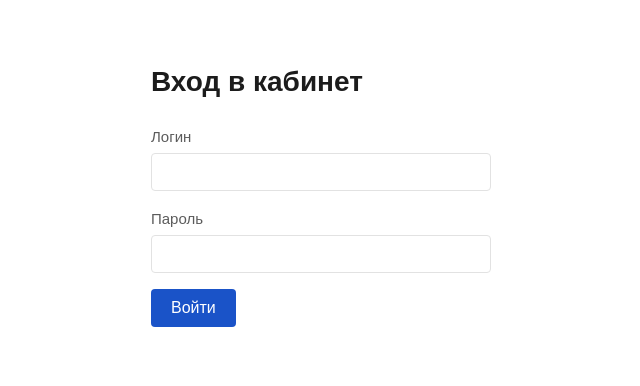
After one commit to claude-code-kurs/radar-zayavok, a FastAPI app: template templates/login.html in a window 1280 px wide. The commit adds this page. Shown: the top 386 px of the page, without its empty margins (319-959 px from the left). Run offline with FastAPI, Linux system fonts and the light colour scheme; the template is opened without the code that fills it, so the values that code supplies are empty.

Commit message:
Урок 4: база, кабинет, вход по паролю

```diff
--- /dev/null
+++ b/auth.py
@@ -0,0 +1,62 @@
+"""Пароль кабинета и подпись cookie входа.
+
+Пароль нигде не хранится в открытом виде: в `.env` лежит только его хеш.
+Чтобы получить строку для `.env`, запустить:
+
+    python auth.py "пароль"
+"""
+
+import hashlib
+import hmac
+import secrets
+
+COOKIE_NAME = "cabinet_session"
+ITERATIONS = 200000
+
+
+def hash_password(password, salt=None):
+    """Возвращает строку вида pbkdf2_sha256$итерации$соль$хеш."""
+    if salt is None:
+        salt = secrets.token_hex(16)
+    digest = hashlib.pbkdf2_hmac(
+        "sha256", password.encode("utf-8"), bytes.fromhex(salt), ITERATIONS
+    ).hex()
+    return f"pbkdf2_sha256${ITERATIONS}${salt}${digest}"
+
+
+def check_password(password, stored):
+    """Сверяет введённый пароль с хешем из `.env`."""
+    try:
+        algorithm, iterations, salt, digest = stored.split("$")
+    except (AttributeError, ValueError):
+        return False
+    if algorithm != "pbkdf2_sha256":
+        return False
+    candidate = hashlib.pbkdf2_hmac(
+        "sha256", password.encode("utf-8"), bytes.fromhex(salt), int(iterations)
+    ).hex()
+    return hmac.compare_digest(candidate, digest)
+
+
+def make_session(login, secret):
+    """Значение cookie: логин и его подпись секретом из `.env`."""
+    signature = hmac.new(secret.encode("utf-8"), login.encode("utf-8"), hashlib.sha256).hexdigest()
+    return f"{login}:{signature}"
+
+
+def check_session(value, secret):
+    """Проверяет, что cookie подписана нашим секретом, а не подделана."""
+    if not value or ":" not in value:
+        return False
+    login, signature = value.rsplit(":", 1)
+    expected = hmac.new(secret.encode("utf-8"), login.encode("utf-8"), hashlib.sha256).hexdigest()
+    return hmac.compare_digest(signature, expected)
+
+
+if __name__ == "__main__":
+    import sys
+
+    if len(sys.argv) != 2:
+        print('Использование: python auth.py "пароль"')
+    else:
+        print(f"CABINET_PASSWORD_HASH={hash_password(sys.argv[1])}")
--- a/main.py
+++ b/main.py
@@ -1,8 +1,20 @@
+import os
 from datetime import datetime
 
-from fastapi import FastAPI, Request
+from dotenv import load_dotenv
+from fastapi import FastAPI, Form, Request
+from fastapi.responses import RedirectResponse
 from fastapi.staticfiles import StaticFiles
 from fastapi.templating import Jinja2Templates
+
+from auth import COOKIE_NAME, check_password, check_session, make_session
+from db import get_requests
+
+load_dotenv()
+
+CABINET_LOGIN = os.getenv("CABINET_LOGIN", "")
+CABINET_PASSWORD_HASH = os.getenv("CABINET_PASSWORD_HASH", "")
+SECRET_KEY = os.getenv("SECRET_KEY", "")
 
 app = FastAPI()
 
@@ -17,3 +29,33 @@ def index(request: Request):
         name="index.html",
         context={"year": datetime.now().year},
     )
+
+
+@app.get("/login")
+def login_page(request: Request):
+    return templates.TemplateResponse(request=request, name="login.html")
+
+
+@app.post("/login")
+def login_submit(request: Request, login: str = Form(), password: str = Form()):
+    if login == CABINET_LOGIN and check_password(password, CABINET_PASSWORD_HASH):
+        response = RedirectResponse("/cabinet", status_code=303)
+        response.set_cookie(COOKIE_NAME, make_session(login, SECRET_KEY), httponly=True)
+        return response
+    return templates.TemplateResponse(
+        request=request,
+        name="login.html",
+        context={"error": "Неверный логин или пароль"},
+        status_code=401,
+    )
+
+
+@app.get("/cabinet")
+def cabinet(request: Request):
+    if not check_session(request.cookies.get(COOKIE_NAME), SECRET_KEY):
+        return RedirectResponse("/login", status_code=303)
+    return templates.TemplateResponse(
+        request=request,
+        name="cabinet.html",
+        context={"requests": get_requests()},
+    )
--- a/requirements.txt
+++ b/requirements.txt
@@ -1,3 +1,5 @@
 fastapi
 uvicorn
 jinja2
+python-dotenv
+python-multipart
--- a/static/style.css
+++ b/static/style.css
@@ -86,6 +86,77 @@ footer p {
   margin: 4px 0;
 }
 
+/* Вход в кабинет */
+
+.login {
+  max-width: 340px;
+  margin: 0 auto;
+  padding: 60px 0;
+}
+
+.login h1 {
+  margin: 0 0 20px;
+  font-size: 28px;
+}
+
+.login label {
+  display: block;
+  margin-bottom: 4px;
+  font-size: 15px;
+  color: var(--muted);
+}
+
+.login input {
+  width: 100%;
+  margin-bottom: 16px;
+  padding: 9px 10px;
+  border: 1px solid var(--line);
+  border-radius: 4px;
+  font-size: 16px;
+  box-sizing: border-box;
+}
+
+.login button {
+  padding: 10px 20px;
+  border: none;
+  border-radius: 4px;
+  background: var(--accent);
+  color: #fff;
+  font-size: 16px;
+  cursor: pointer;
+}
+
+.error {
+  margin: 0 0 16px;
+  color: #b3261e;
+}
+
+/* Лента заявок */
+
+.cabinet-header {
+  padding: 40px 0 8px;
+}
+
+.cabinet-header h1 {
+  margin: 0;
+  font-size: 32px;
+}
+
+.request {
+  padding: 16px 0;
+  border-bottom: 1px solid var(--line);
+}
+
+.request-text {
+  margin: 0 0 8px;
+}
+
+.request-meta {
+  margin: 0;
+  font-size: 15px;
+  color: var(--muted);
+}
+
 @media (max-width: 600px) {
   .hero {
     padding: 36px 0 24px;
--- /dev/null
+++ b/templates/login.html
@@ -0,0 +1,30 @@
+<!DOCTYPE html>
+<html lang="ru">
+<head>
+  <meta charset="UTF-8">
+  <meta name="viewport" content="width=device-width, initial-scale=1.0">
+  <title>Вход в кабинет</title>
+  <link rel="stylesheet" href="/static/style.css">
+</head>
+<body>
+
+  <main class="login">
+    <h1>Вход в кабинет</h1>
+
+    {% if error %}
+    <p class="error">{{ error }}</p>
+    {% endif %}
+
+    <form method="post" action="/login">
+      <label for="login">Логин</label>
+      <input type="text" id="login" name="login" autocomplete="username" required>
+
+      <label for="password">Пароль</label>
+      <input type="password" id="password" name="password" autocomplete="current-password" required>
+
+      <button type="submit">Войти</button>
+    </form>
+  </main>
+
+</body>
+</html>
```
Also changed, not shown: db.py (added, +27 -0 lines), init_db.py (added, +91 -0 lines), templates/cabinet.html (added, +28 -0 lines), 2 other files.
